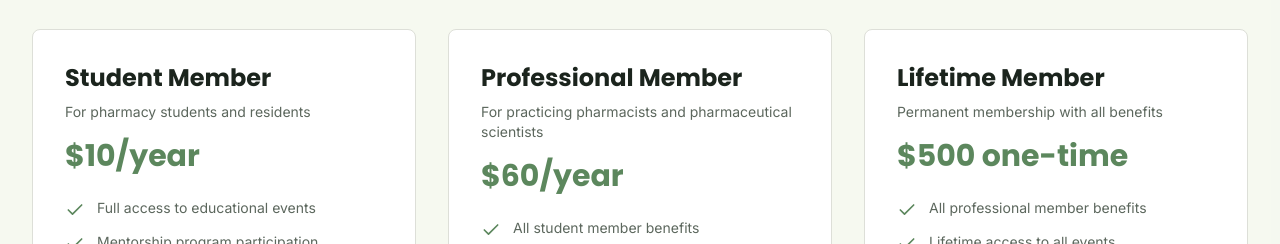
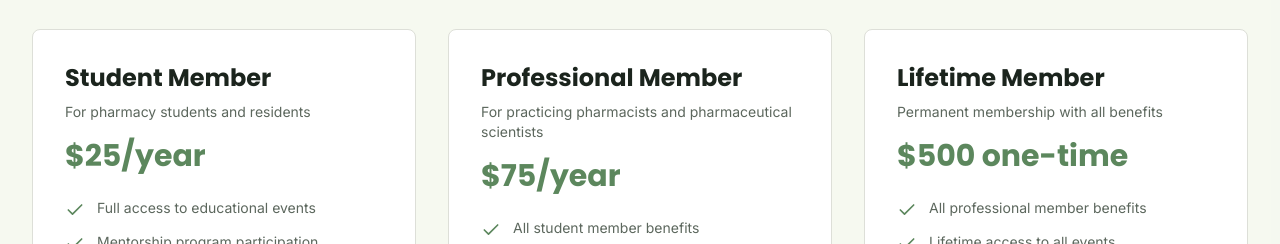
Before and after one commit to daniwolde1/eppad, a Next.js app: page /membership in a window 1280 px wide. Shown: the part 2240-2484 px from the top of the page. Built offline with nearby package versions, Linux system fonts and the light colour scheme.

Commit message:
Update page.tsx

```diff
--- a/app/membership/page.tsx
+++ b/app/membership/page.tsx
@@ -59,7 +59,7 @@ export default function MembershipPage() {
   const membershipTiers = [
     {
       name: "Student Member",
-      price: "$10/year",
+      price: "$25/year",
       description: "For pharmacy students and residents",
       features: [
         "Full access to educational events",
@@ -70,7 +70,7 @@ export default function MembershipPage() {
     },
     {
       name: "Professional Member",
-      price: "$60/year",
+      price: "$75/year",
       description: "For practicing pharmacists and pharmaceutical scientists",
       features: [
         "All student member benefits",
```
